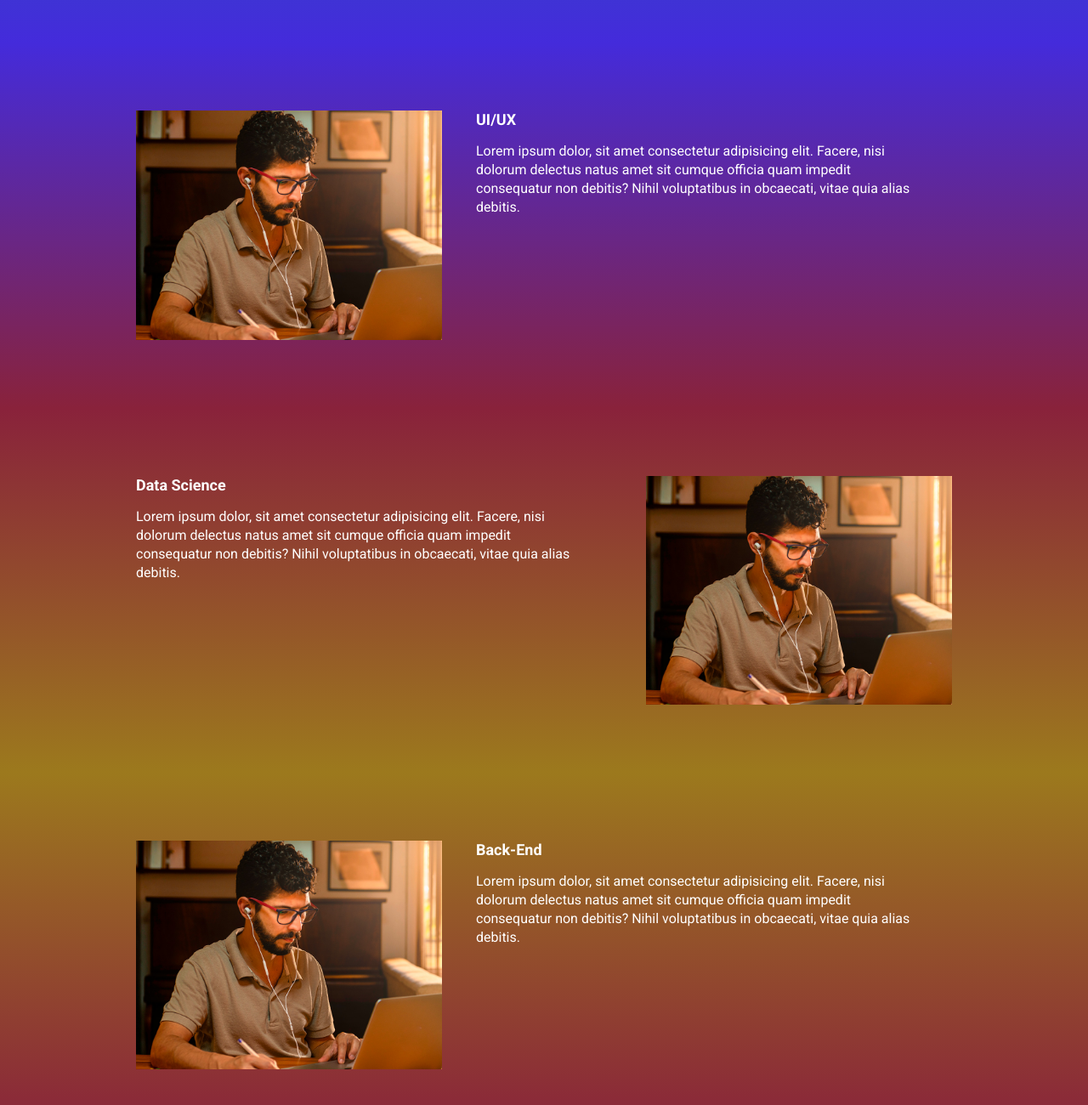
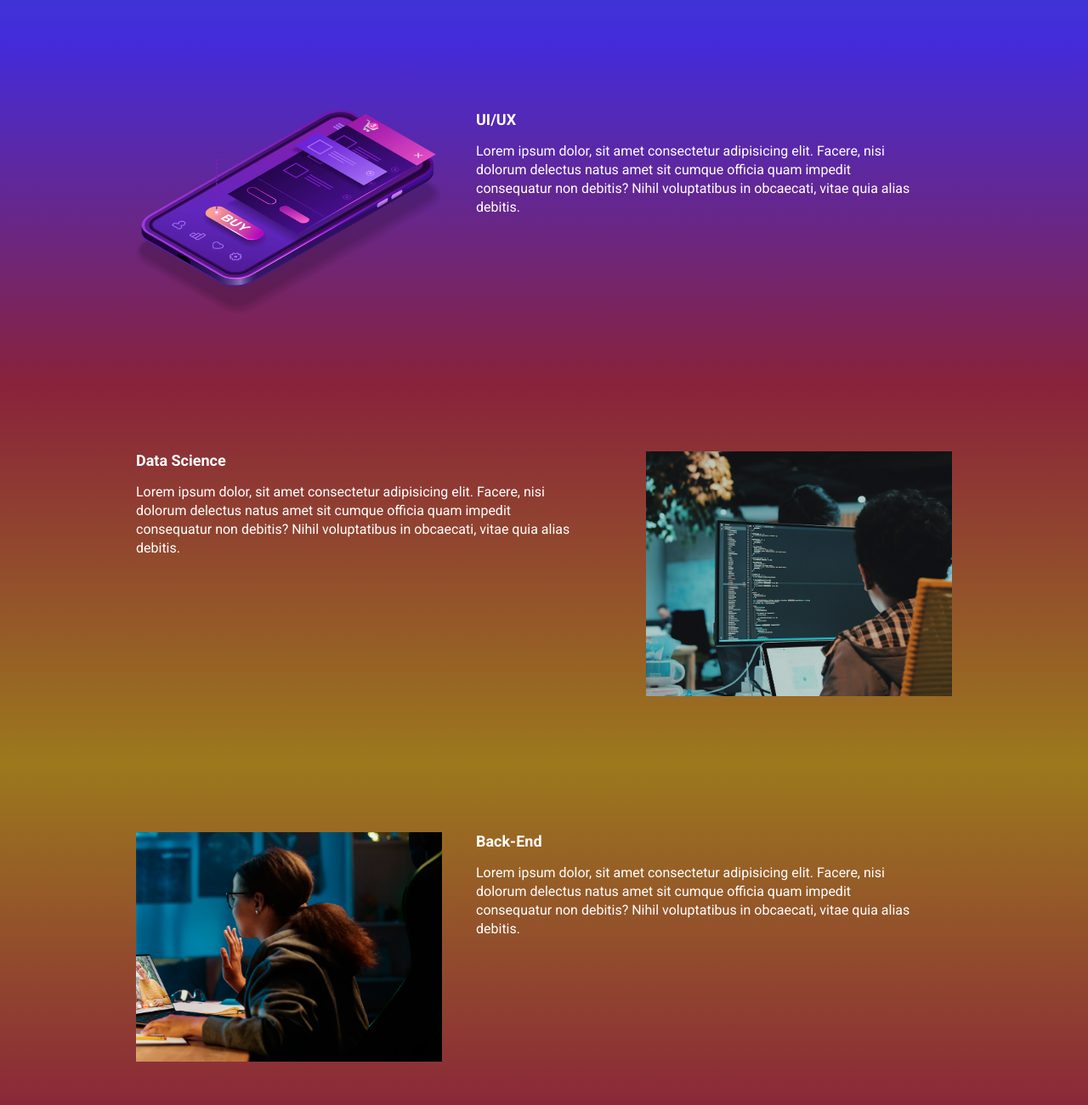
Before and after one commit to TamaradeMoura/ebac_tech_talks, a website built with Parcel: page src/index.html in a window 1280 px wide. Shown: the part 940-2240 px from the top of the page at 85% size. Built offline with nearby package versions, Linux system fonts and the light colour scheme.

Commit message:
atualizando as imagens das demais seções

```diff
--- a/src/index.html
+++ b/src/index.html
@@ -57,7 +57,7 @@
                     Lorem ipsum dolor, sit amet consectetur adipisicing elit. Facere, nisi dolorum delectus natus amet sit cumque officia quam impedit consequatur non debitis? Nihil voluptatibus in obcaecati, vitae quia alias debitis.
                 </p>
             </div>
-            <img  class="event__image" src="./images/frontend.png" alt="Front-end">
+            <img  class="event__image" src="./images/ui-ux.png" alt="UI-UX">
         </div>
     </section>
     <section class="event event--data-science">
@@ -68,7 +68,7 @@
                     Lorem ipsum dolor, sit amet consectetur adipisicing elit. Facere, nisi dolorum delectus natus amet sit cumque officia quam impedit consequatur non debitis? Nihil voluptatibus in obcaecati, vitae quia alias debitis.
                 </p>
             </div>
-            <img  class="event__image" src="./images/frontend.png" alt="Front-end">
+            <img  class="event__image" src="./images/data.png" alt="dATA Science">
         </div>
     </section>
     <section class="event event--backend event--image-left">
@@ -79,7 +79,7 @@
                     Lorem ipsum dolor, sit amet consectetur adipisicing elit. Facere, nisi dolorum delectus natus amet sit cumque officia quam impedit consequatur non debitis? Nihil voluptatibus in obcaecati, vitae quia alias debitis.
                 </p>
             </div>
-            <img  class="event__image" src="./images/frontend.png" alt="Front-end">
+            <img  class="event__image" src="./images/backend.png" alt="backend">
         </div>
     </section>
 
```
